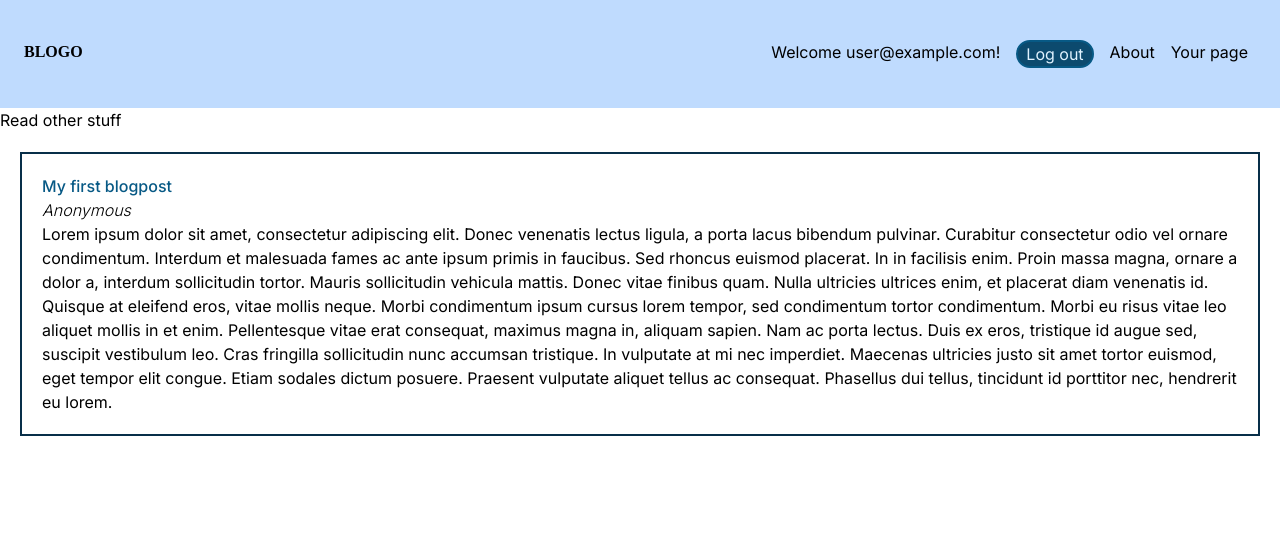
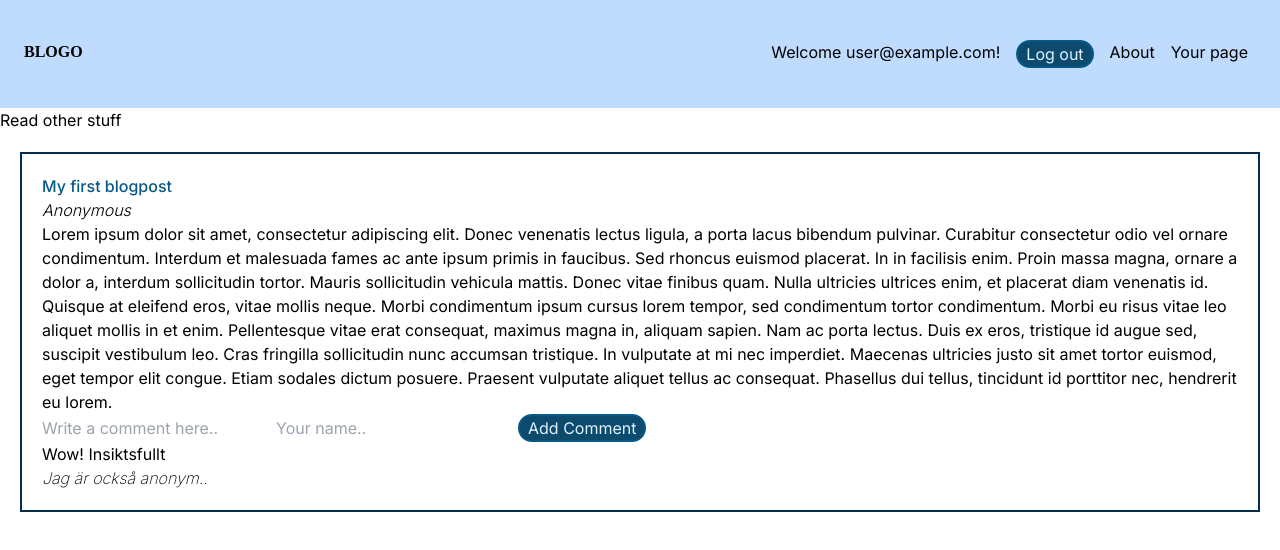
Before and after one commit to emeliesv/futuristic_blog, a React (Vite) app: page /home in a window 1280 px wide. Shown: the top 550 px of the page. Built offline with nearby package versions, Linux system fonts and the light colour scheme; no server answers; sample sign-in values are in the browser's storage; a web font is replaced by a local one.

Commit message:
added comments, now everything is OK

```diff
--- a/src/App.jsx
+++ b/src/App.jsx
@@ -3,6 +3,7 @@ import { BrowserRouter, Routes, Route } from "react-router-dom";
 import LandingPage from "./pages/LandingPage";
 import UserPage from "./pages/UserPage";
 import { PostProvider } from "./context/PostContext";
+import { CommentProvider } from "./context/CommentContext";
 import About from "./pages/About";
 import Header from "./components/Header";
 import LogIn from "./components/LogIn";
@@ -13,6 +14,7 @@ import CreatePost from "./components/CreatePost";
 const App = () => {
   return (
     <PostProvider>
+      <CommentProvider>
         <BrowserRouter>
           <Header />
           <Routes>
@@ -28,6 +30,7 @@ const App = () => {
             <Route path="/" element={<h1>Public</h1>} />
           </Routes>
         </BrowserRouter>
+      </CommentProvider>
     </PostProvider>
   );
 };
--- /dev/null
+++ b/src/components/AddComment.jsx
@@ -0,0 +1,54 @@
+import { useContext, useState } from "react";
+import { CommentContext } from "../context/CommentContext";
+
+const AddComment = ({ postID }) => {
+  const { comments, setComments } = useContext(CommentContext);
+  const [comment, setComment] = useState({
+    body: "",
+    author: "anonymous",
+  });
+
+  const handleChange = (event) => {
+    const { name, value } = event.target;
+    setComment((commentInput) => ({
+      ...commentInput,
+      [name]: value,
+    }));
+  };
+
+  const submitComment = (event) => {
+    event.preventDefault();
+    if (comment) {
+      const newComment = {
+        id: Date.now(),
+        body: comment.body,
+        author: comment.author,
+        postID: postID,
+      };
+      setComments([...comments, newComment]);
+    }
+    setComment({ body: "", author: "anonymous" });
+  };
+
+  return (
+    <form onSubmit={submitComment}>
+      <input
+        type="text"
+        name="body"
+        onChange={handleChange}
+        placeholder="Write a comment here.."
+      />
+      <input
+        type="text"
+        name="author"
+        onChange={handleChange}
+        placeholder="Your name.."
+      />
+      <button type="submit" onClick={submitComment}>
+        Add Comment
+      </button>
+    </form>
+  );
+};
+
+export default AddComment;
--- /dev/null
+++ b/src/components/Comments.jsx
@@ -0,0 +1,27 @@
+import { useContext } from "react";
+import { CommentContext } from "../context/CommentContext";
+import AddComment from "./AddComment";
+
+const Comments = ({ postID }) => {
+  const { comments } = useContext(CommentContext);
+
+  const filteredComments = comments.filter(
+    (comment) => comment.postID === postID
+  );
+
+  return (
+    <div>
+      <AddComment postID={postID} />
+      {filteredComments.map((comment) => {
+        return (
+          <div key={comment.id}>
+            <p>{comment.body}</p>
+            <p className="italic font-extralight">{comment.author}</p>
+          </div>
+        );
+      })}
+    </div>
+  );
+};
+
+export default Comments;
--- a/src/components/Posts.jsx
+++ b/src/components/Posts.jsx
@@ -2,6 +2,7 @@ import { useContext } from "react";
 import { PostContext } from "../context/PostContext";
 import { AuthContext } from "../context/AuthContext";
 import { Link } from "react-router-dom";
+import Comments from "./Comments";
 
 /* Om inte inloggad: Tooltip Logga in för att läsa, annars klickbara */
 
@@ -36,6 +37,7 @@ const Posts = () => {
                 <button onClick={() => handleDelete(post.id)}>Delete</button>
               </div>
             )}
+            <Comments postID={post.id} />
           </div>
         );
       })}
--- /dev/null
+++ b/src/context/CommentContext.jsx
@@ -0,0 +1,25 @@
+import { createContext, useState, useEffect } from "react";
+
+export const CommentContext = createContext();
+
+export const CommentProvider = (props) => {
+  const [comments, setComments] = useState(
+    JSON.parse(localStorage.getItem("comments")) || [
+      {
+        body: "Wow! Insiktsfullt",
+        author: "Jag är också anonym..",
+        postID: 1,
+      },
+    ]
+  );
+
+  useEffect(() => {
+    localStorage.setItem("comments", JSON.stringify(comments));
+  }, [comments]);
+
+  return (
+    <CommentContext.Provider value={{ comments, setComments }}>
+      {props.children}
+    </CommentContext.Provider>
+  );
+};
--- a/src/context/PostContext.jsx
+++ b/src/context/PostContext.jsx
@@ -1,6 +1,4 @@
 import { createContext, useState, useEffect } from "react";
-
-/* Koppla ihop med createpost */
 
 export const PostContext = createContext();
 
```
Lines whose indentation alone changed are shown as unchanged.
